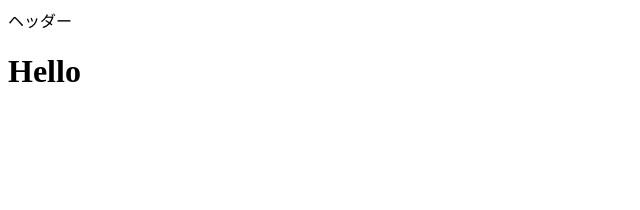
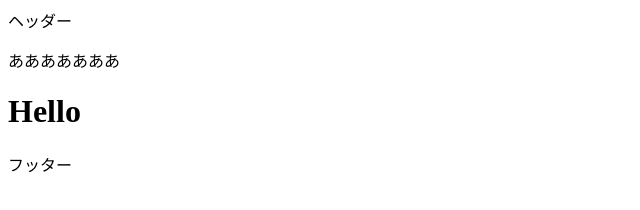
Before and after one commit to yurinco/git_plactice, a plain HTML site: page index.html in a window 1280 px wide. Shown: the whole page, without its empty margins (0-640 px from the left). Drawn offline with Linux system fonts and the light colour scheme.

Commit message:
フッターを追加

```diff
--- a/index.html
+++ b/index.html
@@ -8,6 +8,8 @@
 </head>
 <body>
     <header>ヘッダー</header>
+    <p>あああああああ</p>
     <h1>Hello</h1>
+    <footer>フッター</footer>
 </body>
 </html>
```
